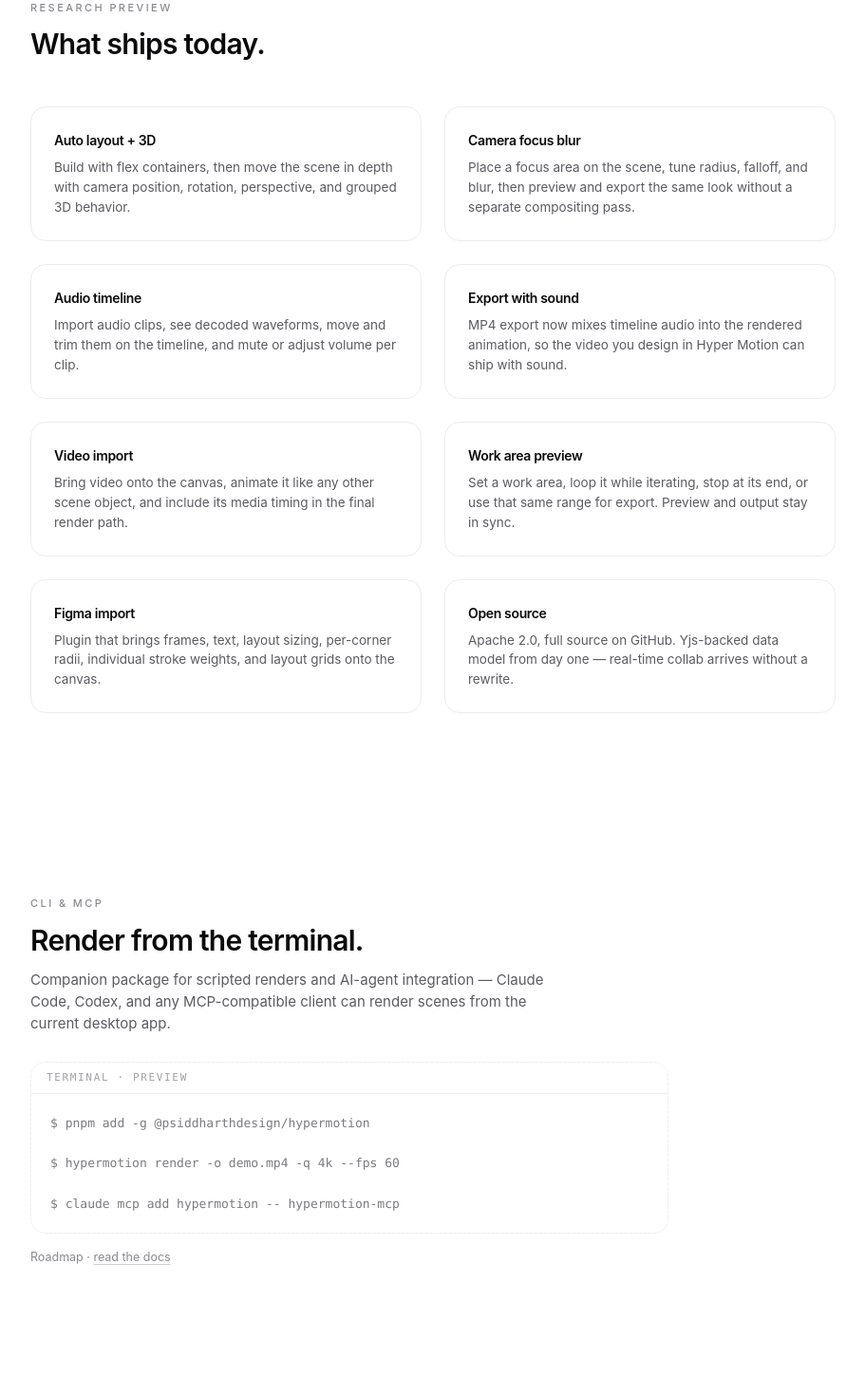
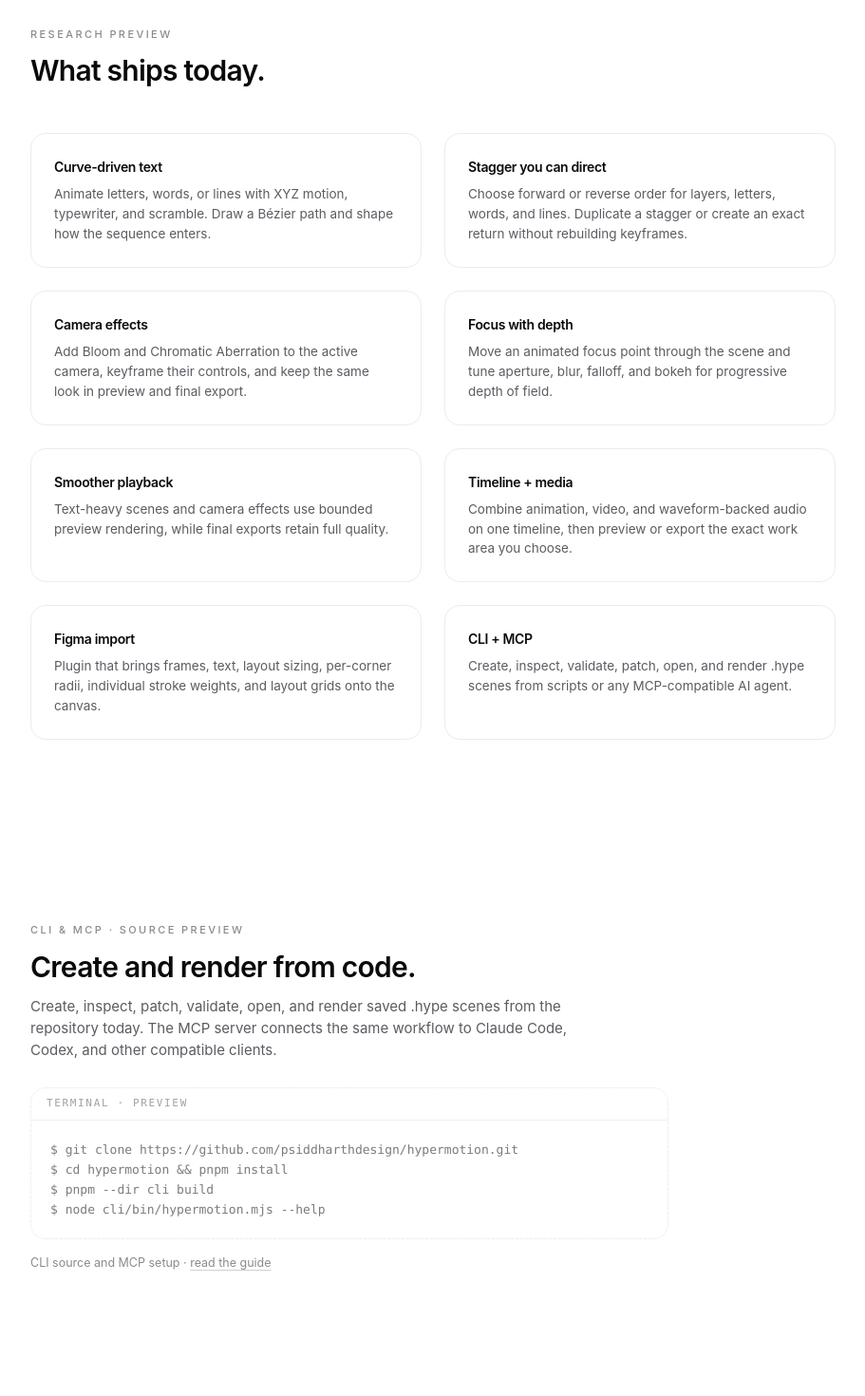
Before and after one commit to psiddharthdesign/hypermotion-landing, a Next.js app: page / in a window 1280 px wide. Shown: the part 900-2370 px from the top of the page at 95% size, without its empty margins (184-1095 px from the left). Built offline with nearby package versions, Linux system fonts and the light colour scheme; no server answers.

Commit message:
docs: update site for v0.1.12

```diff
--- a/app/docs/page.tsx
+++ b/app/docs/page.tsx
@@ -7,16 +7,15 @@ import { CopyableCodeBlock } from '../components/CopyableCodeBlock'
 export const metadata: Metadata = {
   title: 'Docs — hyper-motion',
   description:
-    'How to install and run hyper-motion. First-time setup on macOS, Figma plugin, and what is coming next.',
+    'Install hyper-motion, connect the Figma plugin, and use the CLI or MCP server to create and render scenes.',
 }
 
 /**
  * Documentation hub.
  *
- * v0.1.0 has one finished doc (the macOS install guide) and stubs for
- * everything else. The hub format is forward-compatible — when CLI,
- * MCP, features, and FAQ docs are written, they get added as their own
- * sections without restructuring.
+ * The v0.1.x hub covers installation, the Figma plugin, and the source-preview
+ * CLI/MCP workflow. The remaining guides can be added as their own sections
+ * without restructuring the page.
  */
 export default function DocsPage() {
   return (
@@ -25,6 +24,7 @@ export default function DocsPage() {
       <Hero />
       <InstallSection />
       <FigmaPluginSection />
+      <CliMcpSection />
       <ComingSoon />
       <Footer />
     </main>
@@ -46,6 +46,12 @@ function Nav() {
           className="px-3 py-1.5 font-medium text-text"
         >
           Docs
+        </Link>
+        <Link
+          href="/changelog"
+          className="px-3 py-1.5 text-text-muted hover:text-text"
+        >
+          Changelog
         </Link>
         <Link
           href="https://github.com/psiddharthdesign/hypermotion"
@@ -85,9 +91,8 @@ function Hero() {
         Get started with hyper-motion.
       </h1>
       <p className="mt-4 max-w-xl text-[16px] leading-[1.55] text-text-muted">
-        The install guide and Figma plugin setup for the v0.1.x research
-        preview. CLI, MCP integration, and feature walkthroughs are
-        coming soon.
+        Install the macOS app, connect the Figma plugin, and use the CLI or
+        MCP server to create, inspect, patch, and render scenes.
       </p>
     </section>
   )
@@ -122,7 +127,7 @@ function InstallSection() {
       </p>
       <p className="mt-2 text-[13px] leading-[1.55] text-text-subtle">
         Want a specific version? Append a tag:{' '}
-        <span className="font-mono">| bash -s -- v0.1.6</span>.
+        <span className="font-mono">| bash -s -- v0.1.12</span>.
       </p>
 
       <div className="mt-12 rounded-2xl border border-border bg-surface/60 p-6">
@@ -305,6 +310,47 @@ pnpm watch  # keep this running while you use the plugin`}
   )
 }
 
+function CliMcpSection() {
+  return (
+    <section
+      id="cli-mcp"
+      className="mx-auto max-w-4xl px-6 py-12 scroll-mt-20"
+    >
+      <p className="mb-3 text-[11px] font-medium uppercase tracking-[0.2em] text-text-subtle">
+        Source preview
+      </p>
+      <h2 className="text-2xl font-semibold tracking-tight text-text">
+        CLI and MCP
+      </h2>
+      <p className="mt-3 max-w-2xl text-[15px] leading-[1.6] text-text-muted">
+        Build the repository&rsquo;s CLI to create, inspect, validate, patch,
+        open, and render saved <span className="font-mono">.hype</span>{' '}
+        scenes. The MCP server exposes the same workflow to compatible AI
+        agents. Rendering uses the installed desktop app.
+      </p>
+      <CopyableCodeBlock
+        className="mt-6"
+        code={`git clone https://github.com/psiddharthdesign/hypermotion.git
+cd hypermotion
+pnpm install
+pnpm --dir cli build
+node cli/bin/hypermotion.mjs --help`}
+      />
+      <p className="mt-4 text-[14px] leading-[1.6] text-text-muted">
+        Follow the{' '}
+        <Link
+          href="https://github.com/psiddharthdesign/hypermotion/blob/main/AGENTS.md"
+          className="font-medium text-text underline hover:text-accent"
+        >
+          CLI and MCP setup guide
+        </Link>{' '}
+        for render commands, client configuration, scene authoring, and
+        troubleshooting.
+      </p>
+    </section>
+  )
+}
+
 function Step({
   n,
   title,
@@ -338,12 +384,6 @@ function ComingSoon() {
         'target semantic properties.',
     },
     {
-      title: 'CLI & MCP · coming soon',
-      body:
-        'Install the CLI, render from the terminal, wire the MCP server ' +
-        'into Claude Code or Codex. Reference for every flag and tool.',
-    },
-    {
       title: 'Features',
       body:
         '3D camera, multi-chapter exports, masks, effects, Figma import. ' +
@@ -360,11 +400,6 @@ function ComingSoon() {
       body:
         'Common questions, troubleshooting, what works today vs. roadmap.',
     },
-    {
-      title: 'Release notes',
-      body:
-        'Per-version changes. Currently living in RELEASES.md on GitHub.',
-    },
   ]
 
   return (
@@ -373,8 +408,8 @@ function ComingSoon() {
         More docs, coming soon
       </h2>
       <p className="mt-3 text-[15px] leading-[1.6] text-text-muted">
-        v0.1.0 is a research preview, and the docs are catching up.
-        Here&rsquo;s what&rsquo;s queued. Until each lands, the source
+        v0.1.x is a research preview, and the docs are catching up.
+        Here&rsquo;s what&rsquo;s queued. Until each guide lands, the source
         of truth is the GitHub repo —{' '}
         <Link
           href="https://github.com/psiddharthdesign/hypermotion"
@@ -444,7 +479,7 @@ function Footer() {
       <div className="mx-auto flex max-w-4xl flex-col gap-4 px-6 py-8 text-[13px] text-text-muted sm:flex-row sm:items-center sm:justify-between">
         <div className="flex items-center gap-2">
           <Logo />
-          <span>hyper-motion · Apache 2.0 · v0.1.0 research preview</span>
+          <span>hyper-motion · Apache 2.0 · v0.1.x research preview</span>
         </div>
         <div className="flex flex-wrap items-center gap-5">
           <Link href="/" className="hover:text-text">
--- a/app/layout.tsx
+++ b/app/layout.tsx
@@ -4,10 +4,10 @@ import { Analytics } from '@vercel/analytics/next'
 import './globals.css'
 
 const SITE_URL = 'https://hypermotion.app'
-const TITLE = 'hyper-motion — Motion design with layout, 3D, and audio'
+const TITLE = 'hyper-motion — Text animation, 3D motion, and camera effects'
 const DESCRIPTION =
-  "Native motion tool with Figma's structural layout. Auto layout, 3D camera, " +
-  'focus blur, video import, and MP4 export with sound.'
+  'Open-source motion design for layout-minded designers. Animate text on ' +
+  'editable curves, build in 3D, add camera effects, and export up to 4K with sound.'
 
 export const metadata: Metadata = {
   metadataBase: new URL(SITE_URL),
@@ -18,6 +18,9 @@ export const metadata: Metadata = {
   keywords: [
     'motion design',
     'animation tool',
+    'text animation',
+    '3D motion',
+    'camera effects',
     'figma',
     'jitter',
     'lottie',
--- a/app/page.tsx
+++ b/app/page.tsx
@@ -103,8 +103,9 @@ function Hero({ version }: { version: string }) {
         A motion tool for designers who think in layouts.
       </h1>
       <p className="mt-8 max-w-xl text-[17px] leading-[1.55] text-text-muted sm:text-[18px]">
-        Auto-layout, 3D camera, focus blur, video import, audio tracks,
-        and MP4 export with sound. Open source, free forever.
+        Animate text by letter, word, or line, shape its stagger on a curve,
+        and finish 3D scenes with focus blur, Bloom, and Chromatic Aberration.
+        Export up to 4K with sound.
       </p>
       <div className="mt-10 flex flex-wrap items-center gap-3">
         <Link
@@ -137,40 +138,40 @@ function Features({ version }: { version: string }) {
   // Feature list reflects what's shipped in the latest tagged release.
   const items = [
     {
-      title: 'Auto layout + 3D',
+      title: 'Curve-driven text',
       body:
-        'Build with flex containers, then move the scene in depth with camera ' +
-        'position, rotation, perspective, and grouped 3D behavior.',
+        'Animate letters, words, or lines with XYZ motion, typewriter, and ' +
+        'scramble. Draw a Bézier path and shape how the sequence enters.',
     },
     {
-      title: 'Camera focus blur',
+      title: 'Stagger you can direct',
       body:
-        'Place a focus area on the scene, tune radius, falloff, and blur, then ' +
-        'preview and export the same look without a separate compositing pass.',
+        'Choose forward or reverse order for layers, letters, words, and lines. ' +
+        'Duplicate a stagger or create an exact return without rebuilding keyframes.',
     },
     {
-      title: 'Audio timeline',
+      title: 'Camera effects',
       body:
-        'Import audio clips, see decoded waveforms, move and trim them on the ' +
-        'timeline, and mute or adjust volume per clip.',
+        'Add Bloom and Chromatic Aberration to the active camera, keyframe their ' +
+        'controls, and keep the same look in preview and final export.',
     },
     {
-      title: 'Export with sound',
+      title: 'Focus with depth',
       body:
-        'MP4 export now mixes timeline audio into the rendered animation, so the ' +
-        'video you design in Hyper Motion can ship with sound.',
+        'Move an animated focus point through the scene and tune aperture, blur, ' +
+        'falloff, and bokeh for progressive depth of field.',
     },
     {
-      title: 'Video import',
+      title: 'Smoother playback',
       body:
-        'Bring video onto the canvas, animate it like any other scene object, ' +
-        'and include its media timing in the final render path.',
+        'Text-heavy scenes and camera effects use bounded preview rendering, ' +
+        'while final exports retain full quality.',
     },
     {
-      title: 'Work area preview',
+      title: 'Timeline + media',
       body:
-        'Set a work area, loop it while iterating, stop at its end, or use that ' +
-        'same range for export. Preview and output stay in sync.',
+        'Combine animation, video, and waveform-backed audio on one timeline, ' +
+        'then preview or export the exact work area you choose.',
     },
     {
       title: 'Figma import',
@@ -179,10 +180,10 @@ function Features({ version }: { version: string }) {
         'individual stroke weights, and layout grids onto the canvas.',
     },
     {
-      title: 'Open source',
+      title: 'CLI + MCP',
       body:
-        'Apache 2.0, full source on GitHub. Yjs-backed data model from day ' +
-        'one — real-time collab arrives without a rewrite.',
+        'Create, inspect, validate, patch, open, and render .hype scenes from ' +
+        'scripts or any MCP-compatible AI agent.',
     },
   ]
   return (
@@ -216,15 +217,15 @@ function Cli() {
   return (
     <section className="mx-auto max-w-4xl px-6 py-24">
       <p className="mb-3 text-[11px] font-medium uppercase tracking-[0.22em] text-text-subtle">
-        CLI &amp; MCP
+        CLI &amp; MCP · source preview
       </p>
       <h2 className="text-balance text-2xl font-semibold tracking-tight text-text sm:text-3xl">
-        Render from the terminal.
+        Create and render from code.
       </h2>
       <p className="mt-3 max-w-xl text-[15px] leading-[1.55] text-text-muted">
-        Companion package for scripted renders and AI-agent integration —
-        Claude Code, Codex, and any MCP-compatible client can render scenes
-        from the current desktop app.
+        Create, inspect, patch, validate, open, and render saved .hype scenes
+        from the repository today. The MCP server connects the same workflow
+        to Claude Code, Codex, and other compatible clients.
       </p>
       <div className="mt-7 max-w-2xl overflow-hidden rounded-2xl border border-dashed border-border bg-surface opacity-80">
         <div className="border-b border-border bg-white px-4 py-2 font-mono text-[11px] uppercase tracking-[0.15em] text-text-subtle">
@@ -233,20 +234,19 @@ function Cli() {
         <CopyableCodeBlock
           className="rounded-none border-0 bg-surface"
           preClassName="p-5 text-text-muted"
-          code={`$ pnpm add -g @psiddharthdesign/hypermotion
-
-$ hypermotion render -o demo.mp4 -q 4k --fps 60
-
-$ claude mcp add hypermotion -- hypermotion-mcp`}
+          code={`$ git clone https://github.com/psiddharthdesign/hypermotion.git
+$ cd hypermotion && pnpm install
+$ pnpm --dir cli build
+$ node cli/bin/hypermotion.mjs --help`}
         />
       </div>
       <p className="mt-4 text-[12.5px] text-text-subtle">
-        Roadmap ·{' '}
+        CLI source and MCP setup ·{' '}
         <Link
-          href="/docs"
+          href="https://github.com/psiddharthdesign/hypermotion/blob/main/AGENTS.md"
           className="underline decoration-text-subtle/40 underline-offset-[3px] hover:text-text"
         >
-          read the docs
+          read the guide
         </Link>
       </p>
     </section>
```
Also changed, not shown: app/changelog/page.tsx (+15 -4 lines).
